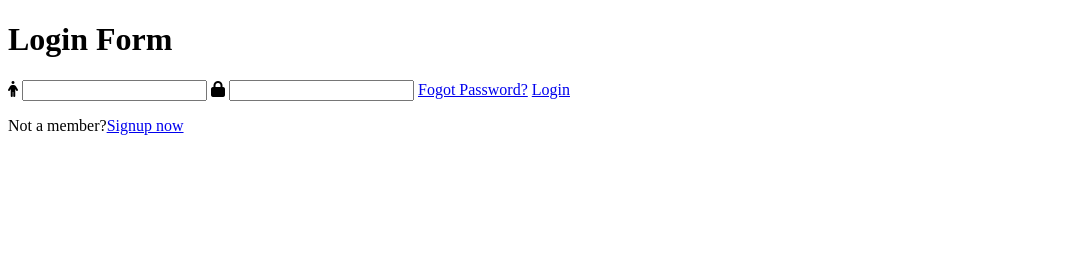
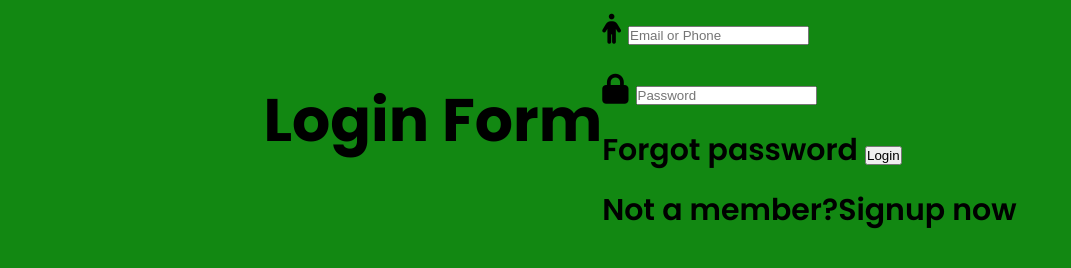
Before and after one commit to HichemAbderahmeneTiba/Mini-Projects, a plain HTML site: page html and css projects/Login Form/index.html in a window 1280 px wide. Shown: the whole page, without its empty margins (0-1071 px from the left). Drawn offline with Linux system fonts and the light colour scheme; a web font is replaced by a local one.

```diff
--- a/html and css projects/Login Form/index.css
+++ b/html and css projects/Login Form/index.css
@@ -0,0 +1,24 @@
+* {
+    padding: 0;
+    margin: 0;
+    box-sizing: border-box;
+}
+
+a {
+    text-decoration: none;
+    color: black;
+}
+
+body {
+    background-color: rgb(18, 136, 18);
+    font-family: 'Poppins',sans-serif;
+    font-size: 30px;
+    font-weight: 600;
+    line-height: 60px;
+}
+
+.main {
+    display: flex;
+    align-items: center;
+    justify-content: center;
+}
--- a/html and css projects/Login Form/index.html
+++ b/html and css projects/Login Form/index.html
@@ -3,25 +3,31 @@
 <head>
     <meta charset="UTF-8">
     <meta name="viewport" content="width=device-width, initial-scale=1.0">
-    <title>Login Form</title>
+    <title>Login From</title>
     <link rel="stylesheet" href="index.css">
+    <link rel="stylesheet" href="https://cdnjs.cloudflare.com/ajax/libs/font-awesome/6.6.0/css/all.min.css" integrity="sha512-Kc323vGBEqzTmouAECnVceyQqyqdsSiqLQISBL29aUW4U/M7pSPA/gEUZQqv1cwx4OnYxTxve5UMg5GT6L4JJg==" crossorigin="anonymous" referrerpolicy="no-referrer" />
     <link rel="preconnect" href="https://fonts.googleapis.com">
     <link rel="preconnect" href="https://fonts.gstatic.com" crossorigin>
-    <link href="https://fonts.googleapis.com/css2?family=Acme&family=Lato:ital,wght@0,100;0,300;0,400;0,700;0,900;1,100;1,300;1,400;1,700;1,900&family=Mochiy+Pop+One&family=Poppins:ital,wght@0,100;0,200;0,300;0,400;0,500;0,600;0,700;0,800;0,900;1,100;1,200;1,300;1,400;1,500;1,600;1,700;1,800;1,900&family=Roboto:ital,wght@0,100;0,300;0,400;0,500;0,700;0,900;1,100;1,300;1,400;1,500;1,700;1,900&family=Rubik:ital,wght@0,300..900;1,300..900&display=swap" rel="stylesheet">
-    <link rel="stylesheet" href="https://cdnjs.cloudflare.com/ajax/libs/font-awesome/6.6.0/css/all.min.css" integrity="sha512-Kc323vGBEqzTmouAECnVceyQqyqdsSiqLQISBL29aUW4U/M7pSPA/gEUZQqv1cwx4OnYxTxve5UMg5GT6L4JJg==" crossorigin="anonymous" referrerpolicy="no-referrer" />
+    <link href="https://fonts.googleapis.com/css2?family=Poppins:ital,wght@0,100;0,200;0,300;0,400;0,500;0,600;0,700;0,800;0,900;1,100;1,200;1,300;1,400;1,500;1,600;1,700;1,800;1,900&display=swap" rel="stylesheet">
 </head>
 <body>
-    <div class="container">
-        <div class="form">
-            <h1 class="head">Login Form</h1>
-            <i class="fa-solid fa-person"></i>
-            <input type="text" name="text" class="text">
-            <i class="fa-solid fa-lock"></i>
-            <input type="password">
-            <a href="#">Fogot Password?</a>
-            <a href="#">Login</a>
-            <p>Not a member?<a href="#">Signup now</a></p>
-        </div>
+    <div class="main">
+        <h1>Login Form</h1>
+        <form>
+            <div class="information">
+                <i class="fa-solid fa-person"></i>
+                <input type="text" id="text" placeholder="Email or Phone" required>
+            </div>
+            <div class="password">
+                <i class="fa-solid fa-lock"></i>
+                <input type="password" id="password" placeholder="Password" required>
+            </div>
+            <a href="#">Forgot password</a>
+            <button class="btn">Login</button>
+            <div class="signup">
+                <p>Not a member?<a href="#">Signup now</a></p>
+            </div>
+        </form>
     </div>
 </body>
 </html>
--- /dev/null
+++ b/html and css projects/Smooth Scroll Project/index.css
@@ -0,0 +1,60 @@
+* {
+    padding: 0;
+    margin: 0;
+    box-sizing: border-box;
+}
+
+html {
+    scroll-behavior: smooth;
+}
+body {
+    font-family: 'Poppins',sans-serif;
+    line-height: 1.6;
+}
+
+a {
+    text-decoration: none;
+    color: white;
+    font-weight: 700;
+    padding: 0 10px;
+}
+
+img {
+    width: 100%;
+}
+
+.bar {
+    display: flex;
+    justify-content: center;
+    align-items: center;
+    background: linear-gradient(to right , red, rgb(26, 6, 126));
+    padding: 15px 0;
+}
+
+.bar a:hover {
+    color: bisque;
+}
+
+.container {
+    display: flex;
+    flex-direction: column;
+    align-items: center;
+    justify-content: center;
+    margin: 0 180px auto;
+
+}
+
+.project {
+    flex: 1;
+    margin: 80px 0 auto;
+    max-width: 800px;
+}
+
+.project h2 {
+    background:linear-gradient(to right , red, rgb(26, 6, 126));
+    color: white;
+    text-align: center;
+    font-size: 25px;
+    padding: 5px;
+    margin-bottom: 15px;
+}
```
Also changed, not shown: html and css projects/Smooth Scroll Project/index.html (added, +72 -0 lines), html and css projects/Smooth Scroll Project/project1.jpg (added), html and css projects/Smooth Scroll Project/project2.jpg (added), html and css projects/Smooth Scroll Project/project3.jpg (added), html and css projects/Smooth Scroll Project/project4.jpg (added).
